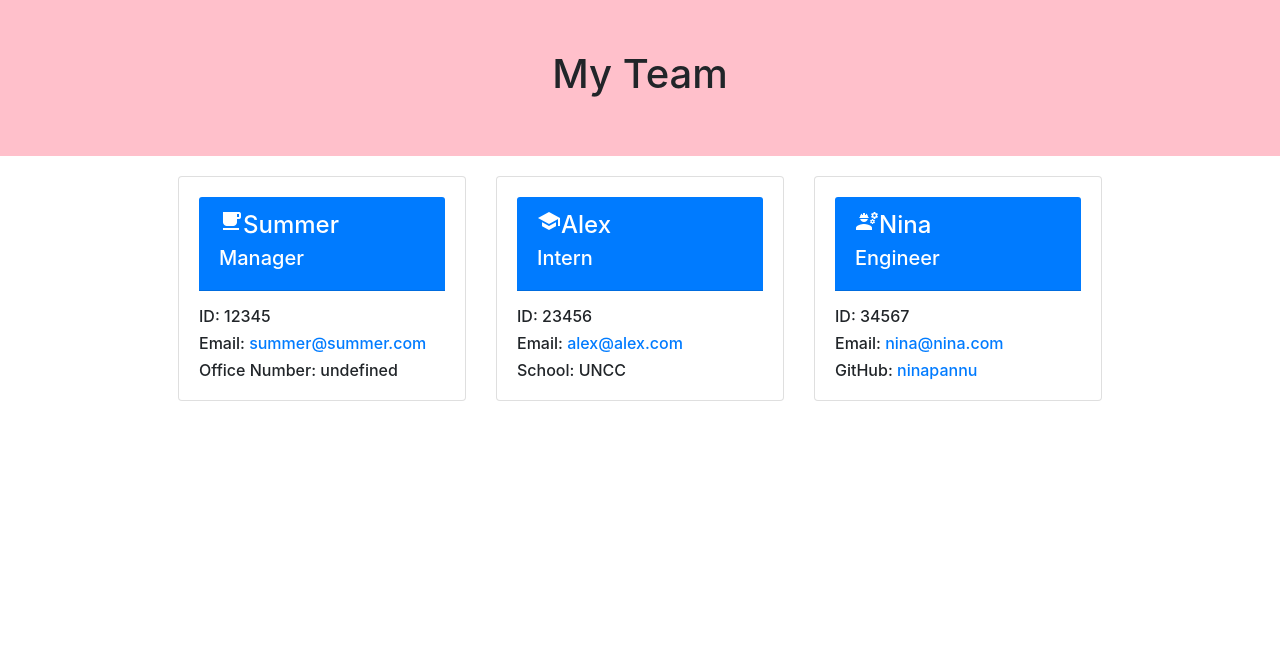
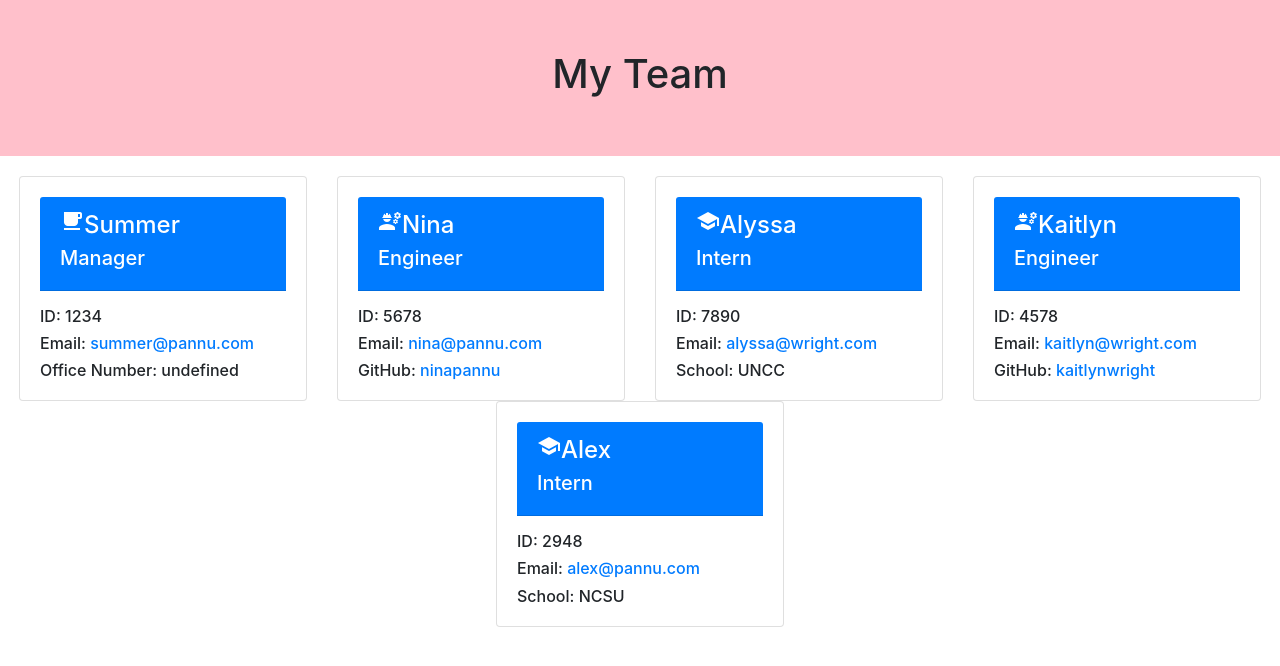
Before and after one commit to sukipannu/team-profile-generator, a website: page index.html in a window 1280 px wide. Drawn offline with nearby package versions, Linux system fonts and the light colour scheme.

Commit message:
final push with tests

```diff
--- a/index.html
+++ b/index.html
@@ -27,26 +27,43 @@
                     <h5 class="card-subtitle mb-2">Manager</h5>
                     </div>
                     <p></p>
-                    <h6 class="card-text">ID: 12345</h6>
-                    <h6 class="card-text">Email: <a href="mailto:summer@summer.com">summer@summer.com</a></h6>
+                    <h6 class="card-text">ID: 1234</h6>
+                    <h6 class="card-text">Email: <a href="mailto:summer@pannu.com">summer@pannu.com</a></h6>
                     <h6 class="card-text">Office Number: undefined</h6>
                 </div>
             </div>
         </div>
     </div>
-    </section>
+    </section><section>
+            <div class="container">
+                <div class="engineer">
+                    <div class="card" style="width: 18rem;">
+                        <div class="card-body">
+                            <div class="card-header bg-primary text-white">
+                            <h4 class="card-title"><span class="material-icons">engineering</span>Nina</h4>
+                            <h5 class="card-subtitle mb-2">Engineer</h5>
+                            </div>
+                            <p></p>
+                            <h6 class="card-text">ID: 5678</h6>
+                            <h6 class="card-text">Email: <a href="mailto:nina@pannu.com">nina@pannu.com</a></h6>
+                            <h6 class="card-text">GitHub: <a href="https://github.com/ninapannu" target="_blank" rel="noopener noreferrer">ninapannu</a></h6>
+                        </div>
+                    </div>
+                </div>
+            </div>
+        </section>
         <section>
             <div class="container">
                 <div class="intern">
                     <div class="card" style="width: 18rem;">
                         <div class="card-body">
                             <div class="card-header bg-primary text-white">
-                            <h4 class="card-title"><span class="material-icons">school</span>Alex</h4>
+                            <h4 class="card-title"><span class="material-icons">school</span>Alyssa</h4>
                             <h5 class="card-subtitle mb-2">Intern</h5>
                             </div>
                             <p></p>
-                            <h6 class="card-text">ID: 23456</h6>
-                            <h6 class="card-text">Email: <a href="mailto:alex@alex.com">alex@alex.com</a></h6>
+                            <h6 class="card-text">ID: 7890</h6>
+                            <h6 class="card-text">Email: <a href="mailto:alyssa@wright.com">alyssa@wright.com</a></h6>
                             <h6 class="card-text">School: UNCC</h6>
                         </div>
                     </div>
@@ -59,18 +76,37 @@
                     <div class="card" style="width: 18rem;">
                         <div class="card-body">
                             <div class="card-header bg-primary text-white">
-                            <h4 class="card-title"><span class="material-icons">engineering</span>Nina</h4>
+                            <h4 class="card-title"><span class="material-icons">engineering</span>Kaitlyn</h4>
                             <h5 class="card-subtitle mb-2">Engineer</h5>
                             </div>
                             <p></p>
-                            <h6 class="card-text">ID: 34567</h6>
-                            <h6 class="card-text">Email: <a href="mailto:nina@nina.com">nina@nina.com</a></h6>
-                            <h6 class="card-text">GitHub: <a href="https://github.com/ninapannu" target="_blank" rel="noopener noreferrer">ninapannu</a></h6>
+                            <h6 class="card-text">ID: 4578</h6>
+                            <h6 class="card-text">Email: <a href="mailto:kaitlyn@wright.com">kaitlyn@wright.com</a></h6>
+                            <h6 class="card-text">GitHub: <a href="https://github.com/kaitlynwright" target="_blank" rel="noopener noreferrer">kaitlynwright</a></h6>
                         </div>
                     </div>
                 </div>
             </div>
         </section>
+        <section>
+            <div class="container">
+                <div class="intern">
+                    <div class="card" style="width: 18rem;">
+                        <div class="card-body">
+                            <div class="card-header bg-primary text-white">
+                            <h4 class="card-title"><span class="material-icons">school</span>Alex</h4>
+                            <h5 class="card-subtitle mb-2">Intern</h5>
+                            </div>
+                            <p></p>
+                            <h6 class="card-text">ID: 2948</h6>
+                            <h6 class="card-text">Email: <a href="mailto:alex@pannu.com">alex@pannu.com</a></h6>
+                            <h6 class="card-text">School: NCSU</h6>
+                        </div>
+                    </div>
+                </div>
+            </div>
+        </section>
+
     </div>
     </main>
     </body>
```
Also changed, not shown: __tests__/Employee.test.js (added, +9 -0 lines), __tests__/Engineer.test.js (added, +10 -0 lines), __tests__/Intern.test.js (added, +10 -0 lines), __tests__/Manager.test.js (added, +10 -0 lines).
